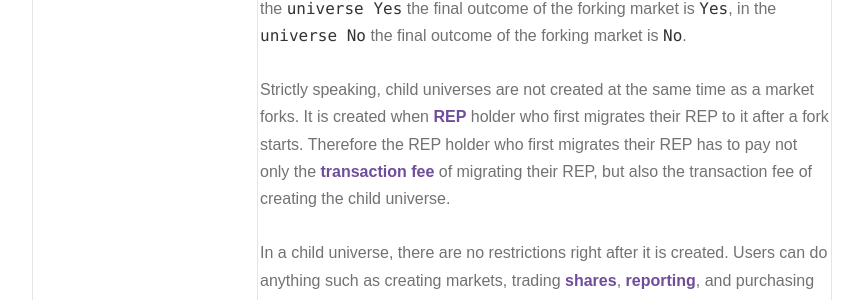
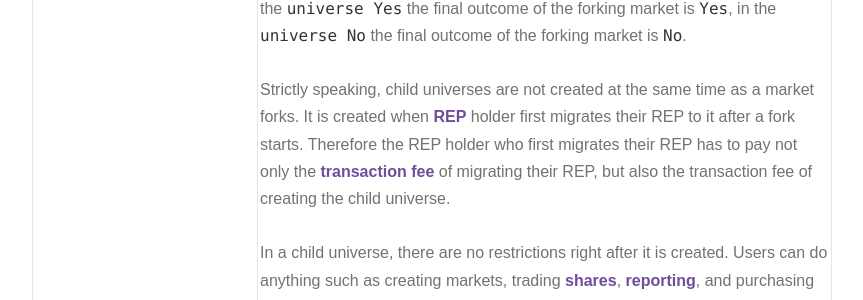
Before and after one commit to MicahZoltu/Augur.Guide-for-IPFS, a Jekyll site: the page built from collections/_version2-english/7-glossary.md, in a window 1280 px wide and 900 px high, scrolled down 722 px. Shown: the part 152-452 px from the top of the window, without its empty margins (358-1221 px from the left). Built offline with Jekyll 4.4.1, drawn with Linux system fonts in a browser that asks for light colours; comment, search, counter and statistics services are not loaded.

Commit message:
[glossary]Fix "Child Universe"
I fixed a typo.

```diff
--- a/_data/version2-english/glossary.yml
+++ b/_data/version2-english/glossary.yml
@@ -15,7 +15,7 @@ Child Universe: |-
   In a child universe, the <a href="#Forking_Market">forking market</a> is <a href="#Finalized_Market">finalized</a> as the <a href="#Outcome">outcome</a> that aligns with that particular child universe. For example, a <a href="#Market">market</a> has 3 possible outcomes: <code>Yes</code>, <code>No</code>, and <code>Invalid</code>. When the market forks, 3 new universes are created: <code>universe Yes</code>, <code>universe No</code>, and <code>universe Invalid</code>. In each universe, its corresponding outcome becomes the <a href="#Final_Outcome">final outcome</a>, such as in the <code>universe Yes</code> the final outcome of the forking market is <code>Yes</code>, in the <code>universe No</code> the final outcome of the forking market is <code>No</code>.
   <br>
   <br>
-  Strictly speaking, child universes are not created at the same time as a market forks. It is created when <a href="#Reputation_Token">REP</a> holder who first migrates their REP to it after a fork starts. Therefore the REP holder who first migrates their REP has to pay not only the <a href="#Transaction_Fee">transaction fee</a> of migrating their REP, but also the transaction fee of creating the child universe.
+  Strictly speaking, child universes are not created at the same time as a market forks. It is created when <a href="#Reputation_Token">REP</a> holder first migrates their REP to it after a fork starts. Therefore the REP holder who first migrates their REP has to pay not only the <a href="#Transaction_Fee">transaction fee</a> of migrating their REP, but also the transaction fee of creating the child universe.
   <br>
   <br>
   In a child universe, there are no restrictions right after it is created. Users can do anything such as creating markets, trading <a href="#Share">shares</a>, <a href="#Report">reporting</a>, and purchasing <a href="#Participation_Token">participation tokens</a>.
```
